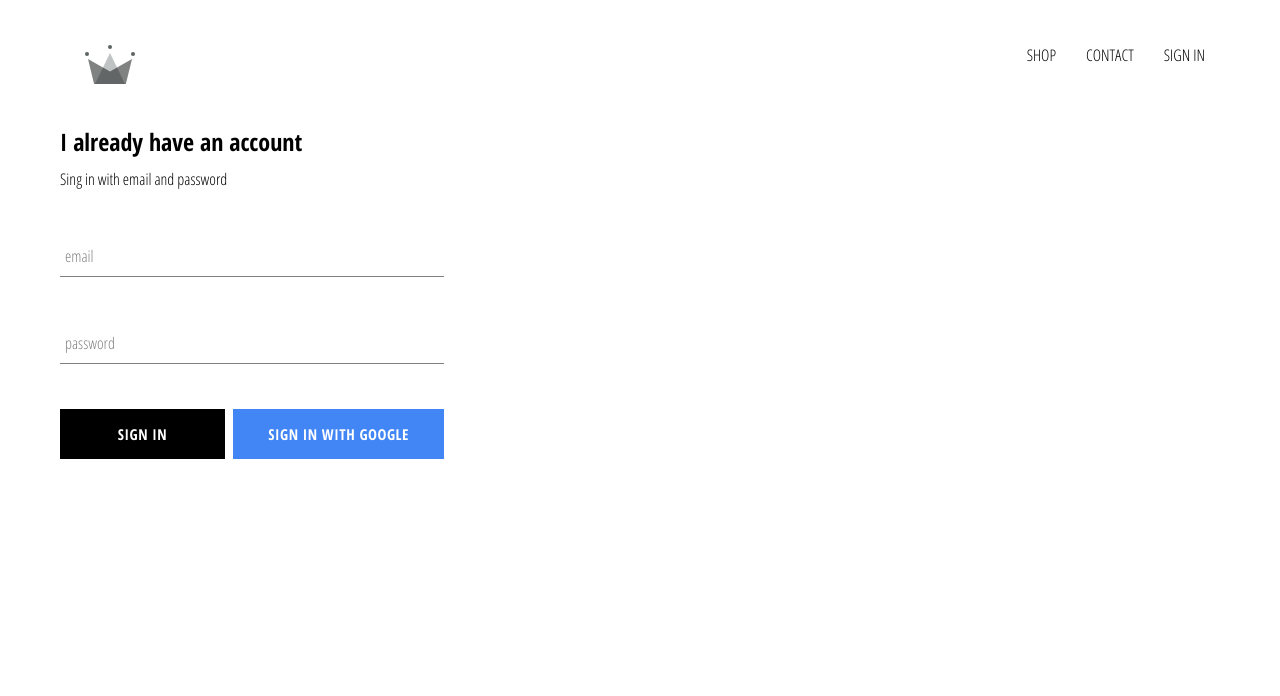
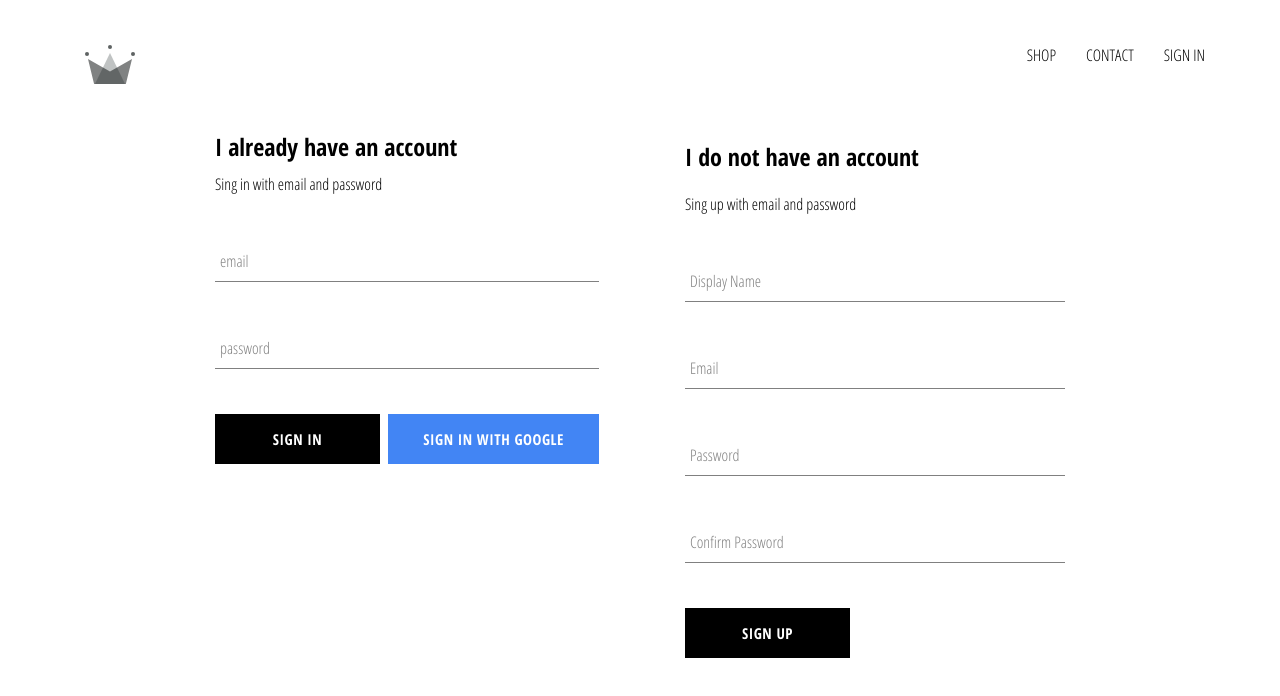
Before and after one commit to JoeyHayfron/jays-clothing, a React (Create React App) app: page /signin in a window 1280 px wide. Shown: the top 696 px of the page. Built offline with nearby package versions, Linux system fonts and the light colour scheme; no server answers.

Commit message:
Sign up with email and password integrated sign and sign up page done sign in with email and password pending

```diff
--- a/src/App.js
+++ b/src/App.js
@@ -5,7 +5,7 @@ import Homepage from './pages/homepage/homepage.components';
 import ShopPage from './pages/shop/shop.component';
 import Header from './components/header/header.component.jsx';
 import SignInAndSignUpPage from './pages/sign-in-and-sign-up/sign-in-and-sign-up.component';
-import { auth } from './firebase/firebase.utils';
+import { auth, createUserProfileDocument } from './firebase/firebase.utils';
 
 class App extends React.Component {
   constructor() {
@@ -19,10 +19,24 @@ class App extends React.Component {
   unsubscribeFromAuth = null;
 
   componentDidMount() {
-    this.unsubscribeFromAuth = auth.onAuthStateChanged((user) => {
-      this.setState({ currentUser: user });
+    this.unsubscribeFromAuth = auth.onAuthStateChanged(async (userAuth) => {
+      if (userAuth) {
+        const userRef = await createUserProfileDocument(userAuth);
 
-      console.log(user);
+        userRef.onSnapshot((snapshot) => {
+          this.setState(
+            {
+              currentUser: {
+                id: snapshot.id,
+                ...snapshot.data(),
+              },
+            },
+            () => console.log(this.state)
+          );
+        });
+      } else {
+        this.setState({ currentUser: userAuth });
+      }
     });
   }
 
--- a/src/components/sign-up/sign-up.component.jsx
+++ b/src/components/sign-up/sign-up.component.jsx
@@ -3,13 +3,14 @@ import React from 'react';
 import './sign-up.styles.scss';
 import FormInput from './../form-input/form-input';
 import CustomButton from './../custom-button/custom-button.component';
+import { auth, createUserProfileDocument } from '../../firebase/firebase.utils';
 
 class SignUp extends React.Component {
   constructor(props) {
     super(props);
 
     this.state = {
-      name: '',
+      displayName: '',
       email: '',
       password: '',
       confirmPassword: '',
@@ -21,40 +22,71 @@ class SignUp extends React.Component {
 
     this.setState({ [name]: value });
   };
-  handleSubmit;
+
+  handleSubmit = async (event) => {
+    event.preventDefault();
+
+    const { displayName, email, password, confirmPassword } = this.state;
+    if (password !== confirmPassword) {
+      alert('passwords dont match');
+      return;
+    }
+
+    try {
+      const { user } = await auth.createUserWithEmailAndPassword(
+        email,
+        password
+      );
+
+      await createUserProfileDocument(user, { displayName });
+      this.setState({
+        displayName: '',
+        email: '',
+        password: '',
+        confirmPassword: '',
+      });
+    } catch (err) {
+      console.log(err.message);
+    }
+  };
 
   render() {
+    const { displayName, email, password, confirmPassword } = this.state;
     return (
-      <div>
+      <div className="sign-up">
         <h2>I do not have an account</h2>
         <span>Sing up with email and password</span>
-        <form>
+        <form className="sign-up-form" onSubmit={this.handleSubmit}>
           <FormInput
-            name="name"
+            name="displayName"
             label="Display Name"
             type="text"
-            value={this.state.name}
+            value={displayName}
+            onChange={this.handleChange}
             required
           />
           <FormInput
             name="email"
             label="Email"
             type="email"
-            value={this.state.email}
+            value={email}
+            onChange={this.handleChange}
             required
           />
           <FormInput
             name="password"
             label="Password"
             type="password"
-            value={this.state.password}
+            value={password}
+            onChange={this.handleChange}
             required
           />
           <FormInput
             name="confirmPassword"
             label="Confirm Password"
             type="password"
-            value={this.state.confirmPassword}
+            value={confirmPassword}
+            onChange={this.handleChange}
             required
           />
 
--- a/src/components/sign-up/sign-up.styles.scss
+++ b/src/components/sign-up/sign-up.styles.scss
@@ -0,0 +1,9 @@
+.sign-up {
+  display: flex;
+  flex-direction: column;
+  width: 380px;
+
+  .title {
+    margin: 10px 0px;
+  }
+}
--- a/src/firebase/firebase.utils.js
+++ b/src/firebase/firebase.utils.js
@@ -15,14 +15,39 @@ const config = {
 
 firebase.initializeApp(config);
 
+export const createUserProfileDocument = async (
+  userAuth,
+  otherRelevantData
+) => {
+  if (!userAuth) return;
+
+  const userRef = firestore.doc(`users/${userAuth.uid}`);
+
+  const snapShot = await userRef.get();
+
+  if (!snapShot.exists) {
+    const { displayName, email } = userAuth;
+    const createdAt = new Date();
+
+    try {
+      await userRef.set({
+        displayName,
+        email,
+        createdAt,
+        ...otherRelevantData,
+      });
+    } catch (err) {
+      console.log('error creating user', err.message);
+    }
+  }
+  return userRef;
+};
+
 export const auth = firebase.auth();
-
 export const firestore = firebase.firestore();
 
 const provider = new firebase.auth.GoogleAuthProvider();
-
 provider.setCustomParameters({ prompt: 'select_account' });
 
 export const signInWithGoogle = () => auth.signInWithPopup(provider);
-
 export default firebase;
--- a/src/pages/sign-in-and-sign-up/sign-in-and-sign-up.component.jsx
+++ b/src/pages/sign-in-and-sign-up/sign-in-and-sign-up.component.jsx
@@ -1,13 +1,15 @@
-import React from "react";
+import React from 'react';
 
-import "./sign-in-and-sign-up.styles.scss";
+import './sign-in-and-sign-up.styles.scss';
 
-import SignIn from "../../components/sign-in/sign-in.component";
+import SignIn from '../../components/sign-in/sign-in.component';
+import SignUp from '../../components/sign-up/sign-up.component';
 
 const SignInAndSignUpPage = () => {
   return (
-    <div>
+    <div className="sign-in-and-sign-up">
       <SignIn />
+      <SignUp />
     </div>
   );
 };
--- a/src/pages/sign-in-and-sign-up/sign-in-and-sign-up.styles.scss
+++ b/src/pages/sign-in-and-sign-up/sign-in-and-sign-up.styles.scss
@@ -0,0 +1,6 @@
+.sign-in-and-sign-up {
+  width: 850px;
+  display: flex;
+  justify-content: space-between;
+  margin: 30px auto;
+}
```
